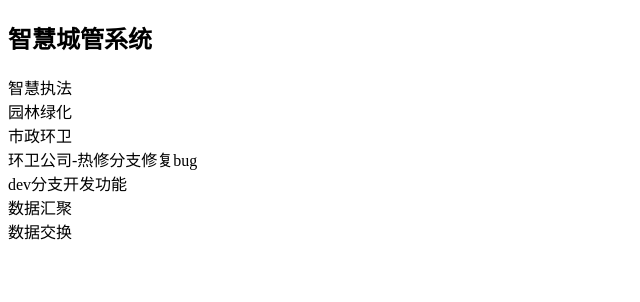
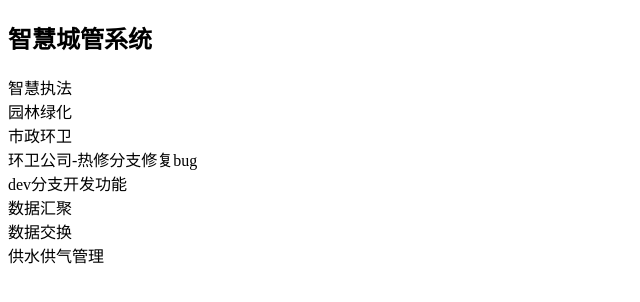
Before and after one commit to shusheng9367/git_demo3, a plain HTML site: page index.html in a window 1280 px wide. Shown: the whole page, without its empty margins (0-640 px from the left). Drawn offline with Linux system fonts and the light colour scheme.

Commit message:
new update

```diff
--- a/index.html
+++ b/index.html
@@ -12,5 +12,6 @@
 		<div>dev分支开发功能</div>
 		<div>数据汇聚</div>
 		<div>数据交换</div>
+		<div>供水供气管理</div>
 	</body>
 </html>
```
